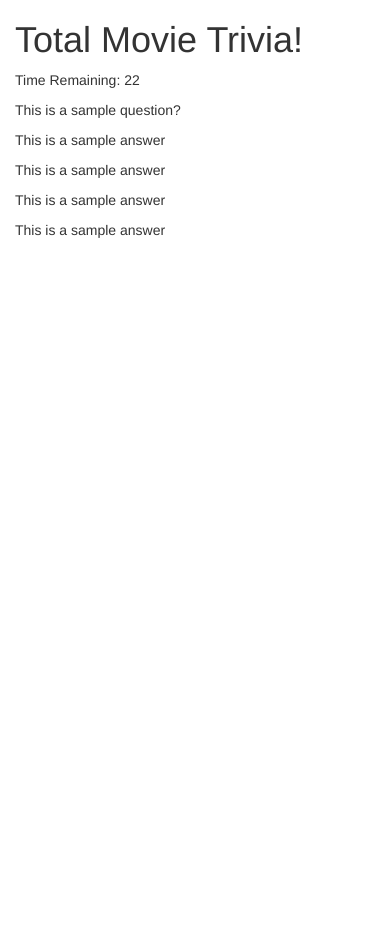
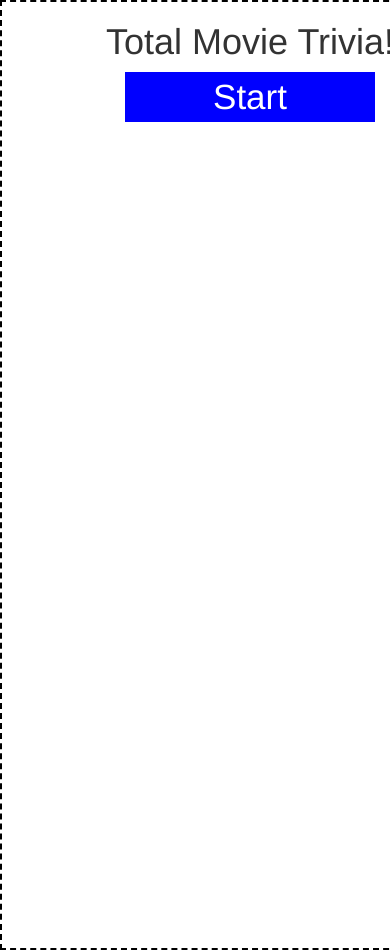
Before and after one commit to construktivist/TrivaGame, a PHP site: page / in a window 390 px wide; the page is wider, and only the part inside the window is pictured. Before the commit the page ends 238 px from the top of that part, so only its background shows below. Run offline with PHP 8.4, Linux system fonts and the light colour scheme; some libraries are stand-ins or nearby versions.

Commit message:
Added logic for start button and displaying question/answers

```diff
--- a/assets/css/style.css
+++ b/assets/css/style.css
@@ -1,4 +1,31 @@
-div {
+h1{
+	text-align: center;
+
+}
+
+.container {
 	margin: auto auto;
-	width: 800px;
+	width: 500px;
+	height: 950px;
+	border: 2px dashed black;
 }
+
+.button{
+	width: 250px;
+	height: 50px;
+	font-size: 35px;
+	text-align: center;
+	color: white;
+	background-color: blue;
+	margin: auto auto;
+}
+
+.button-hover{
+	width: 250px;
+	height: 50px;
+	font-size: 35px;
+	text-align: center;
+	color: white;
+	background-color: lightblue;
+	margin: auto auto;
+}
--- a/index.html
+++ b/index.html
@@ -11,25 +11,32 @@
 			<div class="col-md-12 header">
 				<h1>Total Movie Trivia!</h1>
 			</div>
-		</div>
 		<div class="row">
-			<div class="col-md-12">
-				<p class="time">Time Remaining: 22</p>
+			<div class="col-md-12 header">
+				<div class="button">Start</div>
 			</div>
 		</div>
 		<div class="row">
 			<div class="col-md-12">
-				<p id="question">This is a sample question?</p>
+				<p class="time"></p>
 			</div>
 		</div>
 		<div class="row">
 			<div class="col-md-12">
-				<p id="answer1">This is a sample answer</p>
-				<p id="answer2">This is a sample answer</p>
-				<p id="answer3">This is a sample answer</p>
-				<p id="answer4">This is a sample answer</p>
+				<p id="question"></p>
+				<p id="Result"></p>
+			</div>
+		</div>
+		<div class="row">
+			<div class="col-md-12">
+				<p id="answer1"></p>
+				<p id="answer2"></p>
+				<p id="answer3"></p>
+				<p id="answer4"></p>
 		</div>
 		</div>
 	</div>
+	<script src="http://code.jquery.com/jquery-3.1.0.min.js" integrity="sha256-cCueBR6CsyA4/9szpPfrX3s49M9vUU5BgtiJj06wt/s=" crossorigin="anonymous"></script>
+	<script src="assets/javascript/app.js"></script>
 </body>
 </html>
```
Also changed, not shown: assets/javascript/app.js (+79 -0 lines), 1 other file.
